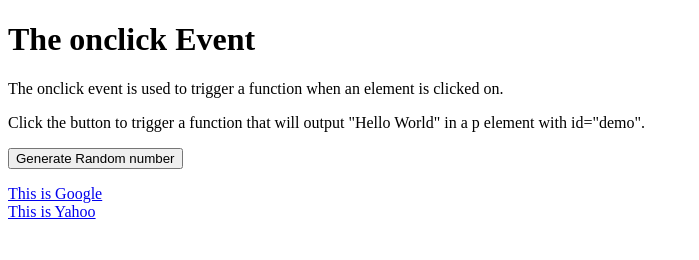
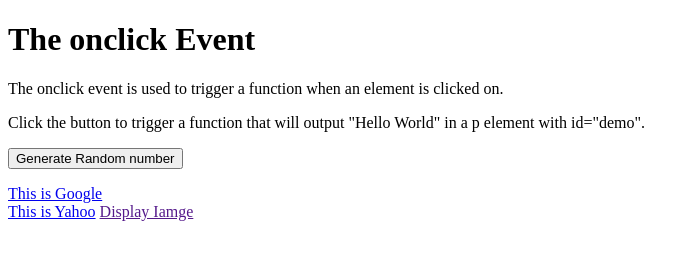
Before and after one commit to pramodsahoo568/webhost, a plain HTML site: page linktest.html in a window 1280 px wide. Shown: the whole page, without its empty margins (0-699 px from the left). Drawn offline with Linux system fonts and the light colour scheme.

Commit message:
updated image link

```diff
--- a/linktest.html
+++ b/linktest.html
@@ -16,6 +16,8 @@
 
 <a id="link2" href="">This is Yahoo</a>
 
+<a id="linkimage1" href="">Display Iamge</a>
+
 <script src="my_linktest.js"></script>
 
 </body>
```
